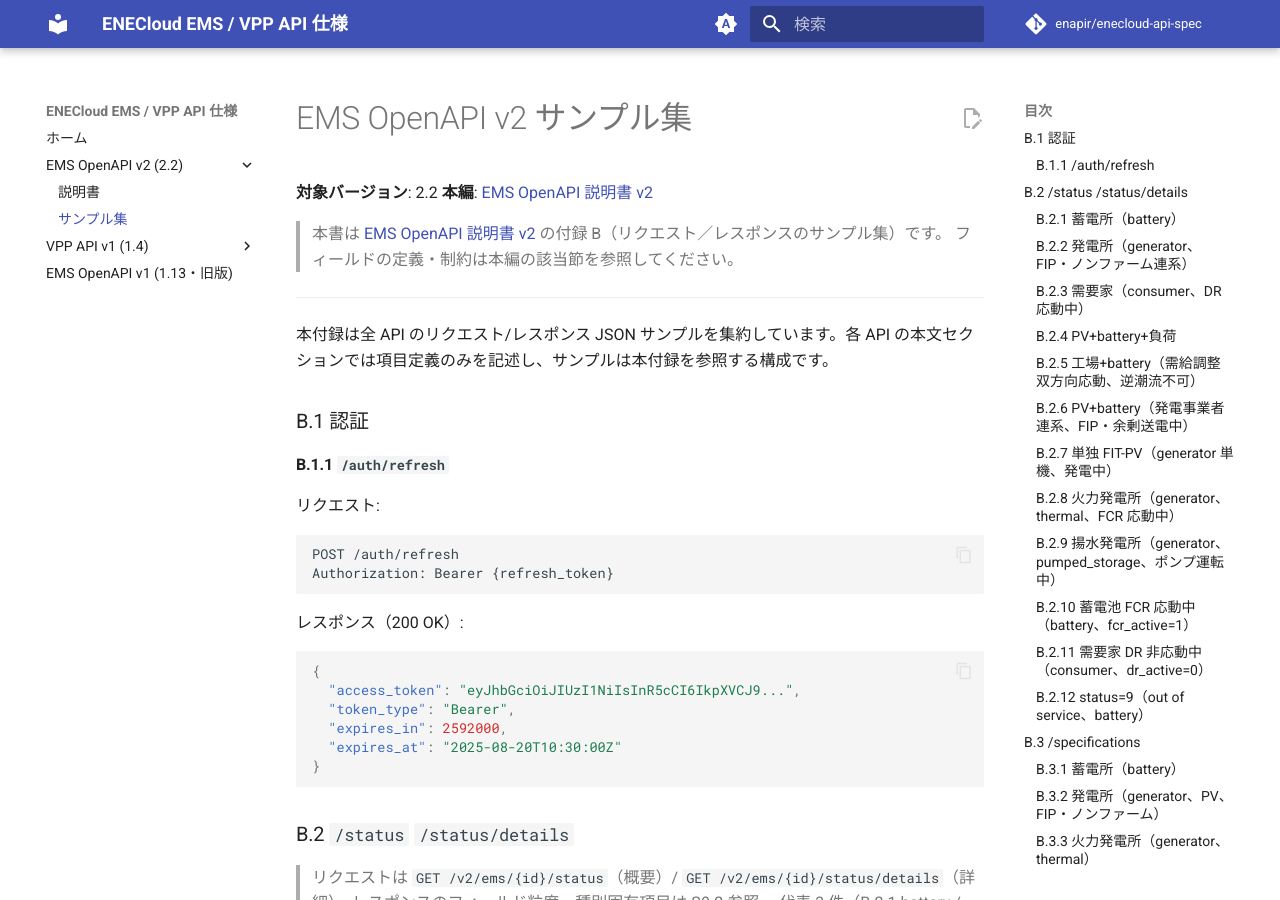
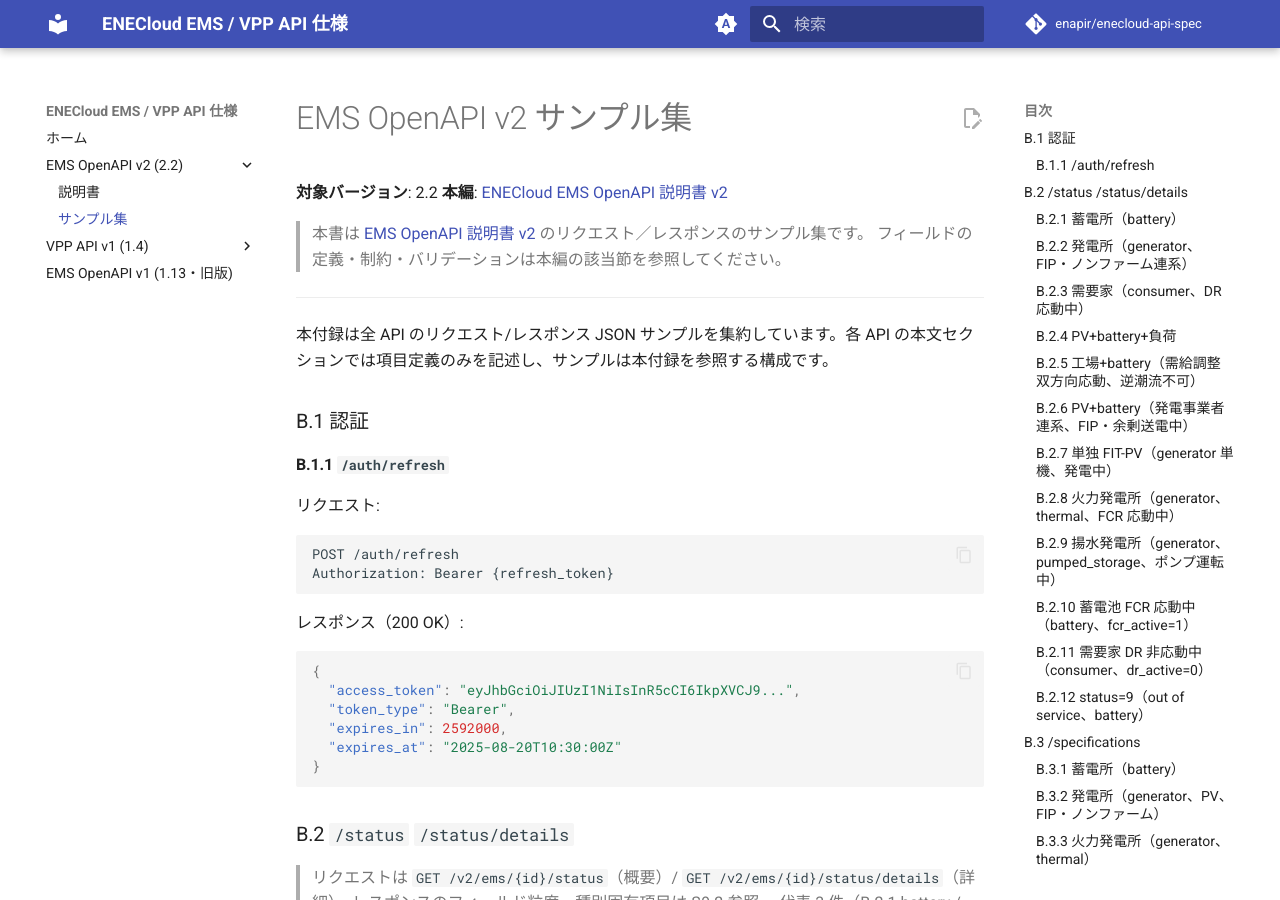
Before and after one commit to enapir/enecloud-api-spec, an MkDocs documentation site: the page built from docs/ems-openapi-v2-samples.md, in a window 1280 px wide and 900 px high. Built offline with MkDocs 1.6.1 and Material for MkDocs 9.7.7, drawn with Linux system fonts in a browser that asks for light colours; comment, search, counter and statistics services are not loaded.

Commit message:
表現の見直し

```diff
--- a/docs/ems-openapi-v2-samples.md
+++ b/docs/ems-openapi-v2-samples.md
@@ -1,10 +1,10 @@
 # EMS OpenAPI v2 サンプル集
 
 **対象バージョン**: 2.2
-**本編**: [EMS OpenAPI 説明書 v2](ems-openapi-v2.md)
-
-> 本書は [EMS OpenAPI 説明書 v2](ems-openapi-v2.md) の付録 B（リクエスト／レスポンスのサンプル集）です。
-> フィールドの定義・制約は本編の該当節を参照してください。
+**本編**: [ENECloud EMS OpenAPI 説明書 v2](ems-openapi-v2.md)
+
+> 本書は [EMS OpenAPI 説明書 v2](ems-openapi-v2.md) のリクエスト／レスポンスのサンプル集です。
+> フィールドの定義・制約・バリデーションは本編の該当節を参照してください。
 
 ---
 
```
Also changed, not shown: README.md (+4 -4 lines), docs/index.md (+3 -3 lines), docs/vpp-api-v1-samples.md (+2 -2 lines), docs/vpp-api-v1.md (+1 -1 lines).
